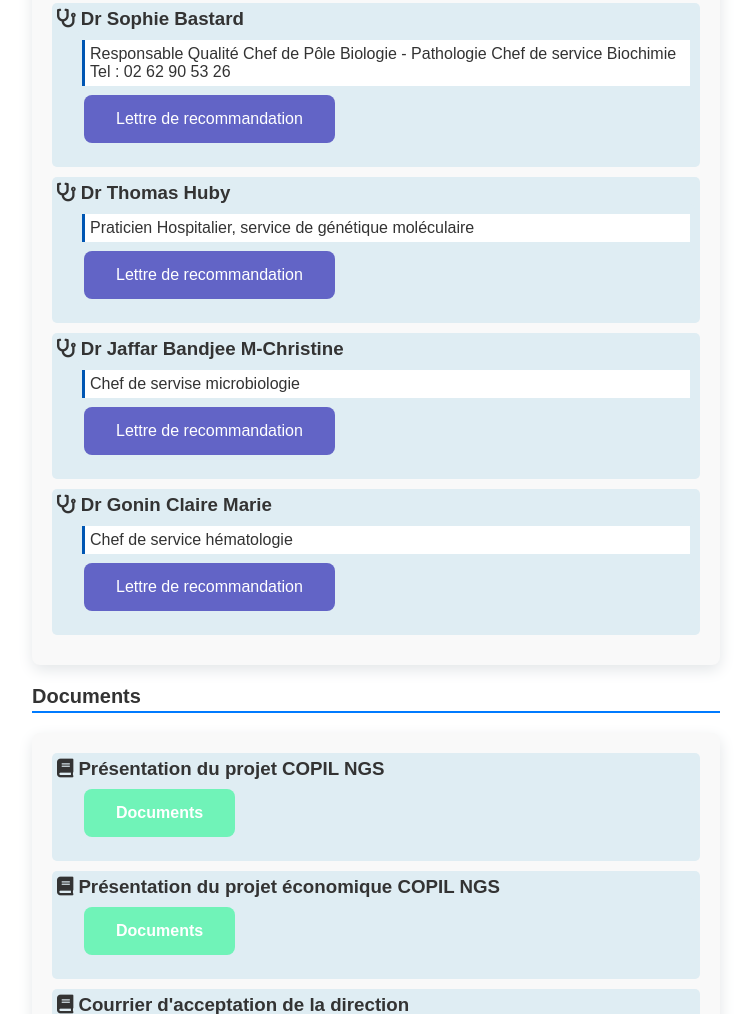
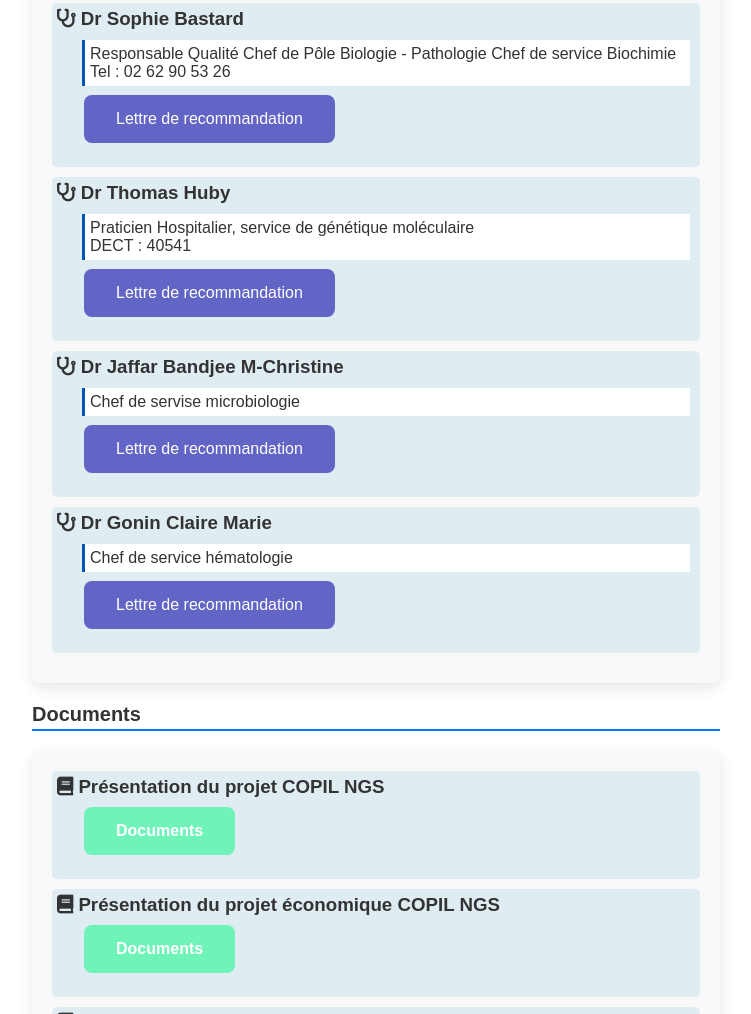
Before and after one commit to patrick-mun/CV2-patrick-mun, a plain HTML site: page Lettre_de_recommandation.html in a window 1280 px wide. Shown: the part 835-1849 px from the top of the page, without its empty margins (392-1143 px from the left). Drawn offline with Linux system fonts and the light colour scheme.

Commit message:
Update Lettre_de_recommandation.html

```diff
--- a/Lettre_de_recommandation.html
+++ b/Lettre_de_recommandation.html
@@ -119,7 +119,8 @@
                     </li>    <li> <h3><i class="fa fa-stethoscope" aria-hidden="true"></i>Dr Thomas Huby</h3>
                         <ul>
                             <li>
-                                <p>Praticien Hospitalier, service de génétique moléculaire</p>
+                                <p>Praticien Hospitalier, service de génétique moléculaire</br>
+                                DECT : 40541</p>
                                     <a class="recommandation-btn" href="0881_001.pdf" target="_blank">Lettre de recommandation</a>
                             </li>
                         </ul>
```
